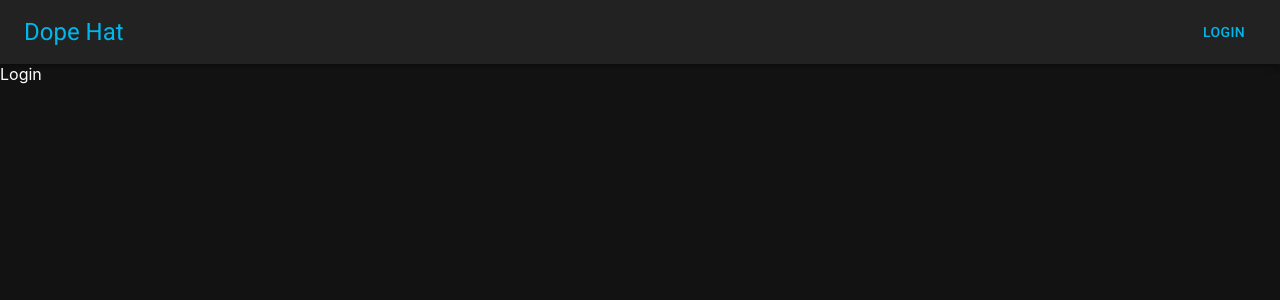
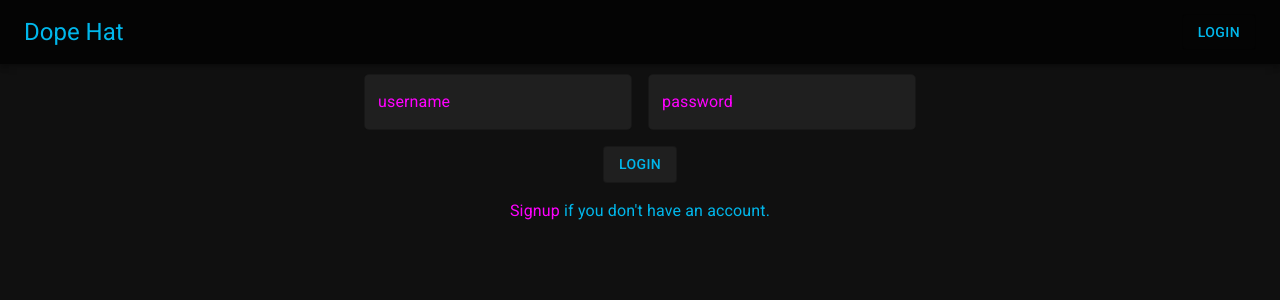
Before and after one commit to pauljamieson/dope-hat, a React (Create React App) app: page /login in a window 1280 px wide. Shown: the top 300 px of the page. Built offline with nearby package versions, Linux system fonts and the light colour scheme.

Commit message:
way to much time styling textfields

```diff
--- a/public/index.html
+++ b/public/index.html
@@ -4,11 +4,9 @@
     <meta charset="utf-8" />
     <link rel="icon" href="%PUBLIC_URL%/favicon.ico" />
     <meta name="viewport" content="width=device-width, initial-scale=1" />
-    <meta name="theme-color" content="#000000" />
-    <meta
-      name="description"
-      content="Web site created using create-react-app"
-    />
+    <meta name="theme-col
+    or" content="#000000" />
+    <meta name="Dope Hat" content="A simple development tracker application." />
     <link rel="apple-touch-icon" href="%PUBLIC_URL%/logo192.png" />
     <!--
       manifest.json provides metadata used when your web app is installed on a
@@ -29,8 +27,8 @@
       rel="stylesheet"
       href="https://fonts.googleapis.com/css?family=Roboto:300,400,500,700&display=swap"
     />
-    <meta name="color-scheme" content="dark" />
-    <title>React App</title>
+    <!--- <meta name="color-scheme" content="dark" />--->
+    <title>Dope Hat</title>
   </head>
   <body>
     <noscript>You need to enable JavaScript to run this app.</noscript>
--- a/src/App.js
+++ b/src/App.js
@@ -1,4 +1,4 @@
-import { ThemeProvider } from "@material-ui/styles";
+import { MuiThemeProvider } from "@material-ui/core/styles";
 import NavBar from "./components/NavBar";
 import RouterSwitch from "./components/RouterSwitch";
 import theme from "./theme";
@@ -6,14 +6,14 @@ import { BrowserRouter as Router } from "react-router-dom";
 
 function App() {
   return (
-    <ThemeProvider theme={theme}>
+    <MuiThemeProvider theme={theme}>
       <Router>
         <div className="App">
           <NavBar />
           <RouterSwitch />
         </div>
       </Router>
-    </ThemeProvider>
+    </MuiThemeProvider>
   );
 }
 
--- /dev/null
+++ b/src/components/Login.js
@@ -0,0 +1,51 @@
+import { Grid, Box, Container, Typography, Link } from "@material-ui/core";
+import React from "react";
+import MyButton from "./MyButton";
+import MyOutlinedField from "./MyOutlinedField";
+import { useHistory } from "react-router-dom";
+
+const Login = (props) => {
+  const history = useHistory();
+
+  const signupClickHandler = (e) => {
+    e.preventDefault();
+    history.push("/signup");
+  };
+  return (
+    <Box marginTop="10px">
+      <Container maxWidth="sm">
+        <form>
+          <Grid container spacing={2} justify="center" alignItems="center">
+            <Grid item xs={12} sm={6}>
+              <Box textAlign="center">
+                <MyOutlinedField id="username" label="username" />
+              </Box>
+            </Grid>
+            <Grid item xs={12} sm={6}>
+              <Box textAlign="center">
+                <MyOutlinedField id="password" label="password" />
+              </Box>
+            </Grid>
+            <Grid item xs={12}>
+              <Box textAlign="center">
+                <MyButton>Login</MyButton>
+              </Box>
+            </Grid>
+            <Grid item xs={12}>
+              <Box textAlign="center">
+                <Typography variant="body1" color="textPrimary">
+                  <Link onClick={signupClickHandler} color="textSecondary">
+                    Signup
+                  </Link>{" "}
+                  if you don't have an account.
+                </Typography>
+              </Box>
+            </Grid>
+          </Grid>
+        </form>
+      </Container>
+    </Box>
+  );
+};
+
+export default Login;
--- /dev/null
+++ b/src/components/MyButton.js
@@ -0,0 +1,14 @@
+import { withStyles } from "@material-ui/core/styles";
+import Button from "@material-ui/core/Button";
+
+const styles = {
+  root: {
+    backgroundColor: "#1f1f1f",
+  },
+};
+
+const MyButton = ({ classes, ...other }) => {
+  return <Button className={classes.root} variant="outlined" {...other} />;
+};
+
+export default withStyles(styles)(MyButton);
--- /dev/null
+++ b/src/components/MyOutlinedField.js
@@ -0,0 +1,38 @@
+import { withStyles } from "@material-ui/core/styles";
+import TextField from "@material-ui/core/TextField";
+import theme from "../theme";
+
+const styles = {
+  root: {
+    "& input": {
+      // Keeps background the same color as the page
+      //backgroundColor: "transparent",
+      // Keeps the input shaped background element
+      borderRadius: "5px",
+      // Makes the input boxes stand out
+      backgroundColor: "#1f1f1f",
+      "&:-webkit-autofill": {
+        // delays the ugly auto fill thing chrome does
+        WebkitTransitionDelay: "9999s",
+      },
+    },
+  },
+  label: {
+    // Keeps the label the same color when focused
+    color: `${theme.palette.text.secondary}  !Important`,
+  },
+};
+
+const MyOutlinedField = ({ classes, ...other }) => {
+  return (
+    <TextField
+      className={classes.root}
+      InputLabelProps={{ className: classes.label }}
+      variant="outlined"
+      fullWidth="true"
+      {...other}
+    />
+  );
+};
+
+export default withStyles(styles)(MyOutlinedField);
--- a/src/components/NavBar.js
+++ b/src/components/NavBar.js
@@ -1,6 +1,7 @@
 import { Box, AppBar, Button, Toolbar, Typography } from "@material-ui/core";
 import { makeStyles } from "@material-ui/core/styles";
 import React from "react";
+import { useHistory } from "react-router-dom";
 
 const useStyles = makeStyles((theme) => ({
   root: {
@@ -10,21 +11,30 @@ const useStyles = makeStyles((theme) => ({
     marginRight: theme.spacing(2),
   },
   title: {
-      flexGrow: 1,
-      color: theme.palette.text.primary
+    flexGrow: 1,
+    color: theme.palette.text.primary,
   },
 }));
 
 const NavBar = (props) => {
   const classes = useStyles();
+  const history = useHistory();
+
+  const loginClickHandler = (e) => {
+    e.preventDefault();
+    history.push("/login");
+  };
+
   return (
     <Box className={classes.root}>
-      <AppBar  position="static">
-        <Toolbar >
+      <AppBar position="static">
+        <Toolbar>
           <Typography className={classes.title} variant="h5">
             Dope Hat
           </Typography>
-          <Button>Login</Button>
+          <Button onClick={loginClickHandler} variant="outlined">
+            Login
+          </Button>
         </Toolbar>
       </AppBar>
     </Box>
--- a/src/components/RouterSwitch.js
+++ b/src/components/RouterSwitch.js
@@ -2,6 +2,7 @@ import { Box } from "@material-ui/core";
 import React from "react";
 import { Switch, Route } from "react-router-dom";
 import { useLocation } from "react-router-dom";
+import Login from "./Login";
 import Signup from "./Signup";
 
 const RouterSwitch = (props) => {
@@ -12,7 +13,7 @@ const RouterSwitch = (props) => {
         <Box>Home</Box>
       </Route>
       <Route exact path="/login">
-        <Box>Login</Box>
+        <Login />
       </Route>
       <Route exact path="/signup">
         <Signup />
--- a/src/components/Signup.js
+++ b/src/components/Signup.js
@@ -1,76 +1,50 @@
-import {
-  makeStyles,
-  TextField,
-  Grid,
-  Button,
-  Container,
-  Paper,
-  Box,
-} from "@material-ui/core";
-import { FilterNone } from "@material-ui/icons";
+import { Grid, Button, Container, Box } from "@material-ui/core";
 import React from "react";
-
-const useStyles = makeStyles((theme) => ({
-  TextField: {
-    border: "1px solid white",
-    color: "white",
-  },
-  paper: {
-    textAlign: "center",
-  },
-}));
+import MyButton from "./MyButton";
+import MyOutlinedField from "./MyOutlinedField";
 
 const Signup = (props) => {
-  const classes = useStyles();
   return (
     <Box marginTop="10px">
       <Container maxWidth="sm">
         <form>
           <Grid container spacing={2} justify="center" alignItems="center">
             <Grid item xs={12} sm={6}>
-              <Box className={classes.paper}>
-                <TextField id="username" label="Username" variant="outlined" />
+              <Box textAlign="center">
+                <MyOutlinedField id="username" label="Username" />
               </Box>
             </Grid>
             <Grid item xs={12} sm={6}>
-              <Box className={classes.paper}>
-                <TextField
-                  id="display-name"
-                  label="Display Name"
-                  variant="outlined"
+              <Box textAlign="center">
+                <MyOutlinedField id="display-name" label="Display Name" />
+              </Box>
+            </Grid>
+            <Grid item xs={12} sm={6}>
+              <Box textAlign="center">
+                <MyOutlinedField
+                  type="password"
+                  id="password-1"
+                  label="Password"
                 />
               </Box>
             </Grid>
             <Grid item xs={12} sm={6}>
-              <Box className={classes.paper}>
-                <TextField
-                  id="password-1"
-                  label="Password"
-                  variant="outlined"
+              <Box textAlign="center">
+                <MyOutlinedField
+                  type="password"
+                  id="password-2"
+                  label="Confirm Password"
                 />
               </Box>
             </Grid>
             <Grid item xs={12} sm={6}>
-              <Box className={classes.paper}>
-                <TextField
-                  id="password-2"
-                  label="Confirm Password"
-                  variant="outlined"
-                />
-              </Box>
-            </Grid>
-            <Grid item xs={12} sm={6}>
-              <Box className={classes.paper}>
-                <TextField
-                  id="email"
-                  label="Email Addresss"
-                  variant="outlined"
-                />
+              <Box textAlign="center">
+                <MyOutlinedField id="email" label="Email Addresss" />
               </Box>
             </Grid>
             <Grid item sm={12}>
-              <Box className={classes.paper}>
-                <Button variant="outlined">Submit</Button>
+              <Box textAlign="center">
+                <MyButton>Submit</MyButton>
               </Box>
             </Grid>
           </Grid>
--- a/src/index.css
+++ b/src/index.css
@@ -5,6 +5,7 @@ body {
     sans-serif;
   -webkit-font-smoothing: antialiased;
   -moz-osx-font-smoothing: grayscale;
+  background-color: #101010;
 }
 
 code {
--- a/src/theme.js
+++ b/src/theme.js
@@ -1,18 +1,14 @@
 import { createMuiTheme } from "@material-ui/core/styles";
-import red from "@material-ui/core/colors/red";
-import grey from "@material-ui/core/colors/grey";
 
 const theme = createMuiTheme({
   palette: {
-    primary: {
-      main: "#222222",
-    },
-    secondary: {
-      main: "#ffffff",
-    },
+    //primary: { main: "#040404" },
+    primary: { main: "#040404" },
+    secondary: { main: "#000" },
+    info: { main: "#4f4f4f" },
     text: {
-        primary: "#00b7eb",
-        secondary: "#FF00FF"
+      primary: "#00b7eb",
+      secondary: "#FF00ff",
     },
   },
 });
```
